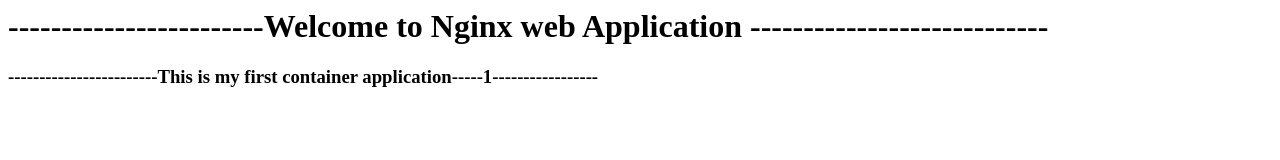
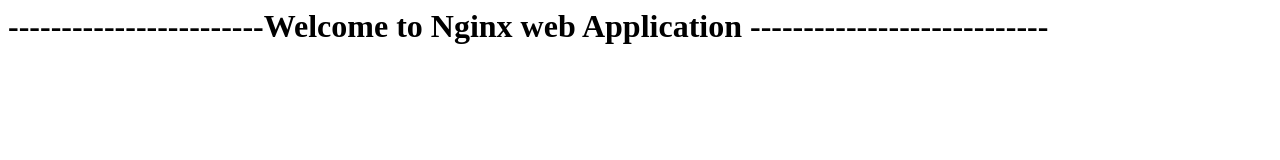
Before and after one commit to siva-raam/nginx-dockerfile, a plain HTML site: page index.html in a window 1280 px wide. Drawn offline with Linux system fonts and the light colour scheme.

Commit message:
Update index.html

```diff
--- a/index.html
+++ b/index.html
@@ -1,4 +1,3 @@
 <html>
   <h1>------------------------Welcome to Nginx web Application ----------------------------</h1>
-  <h3>------------------------This is my first container application-----1-----------------</h3>
 </html>
```
